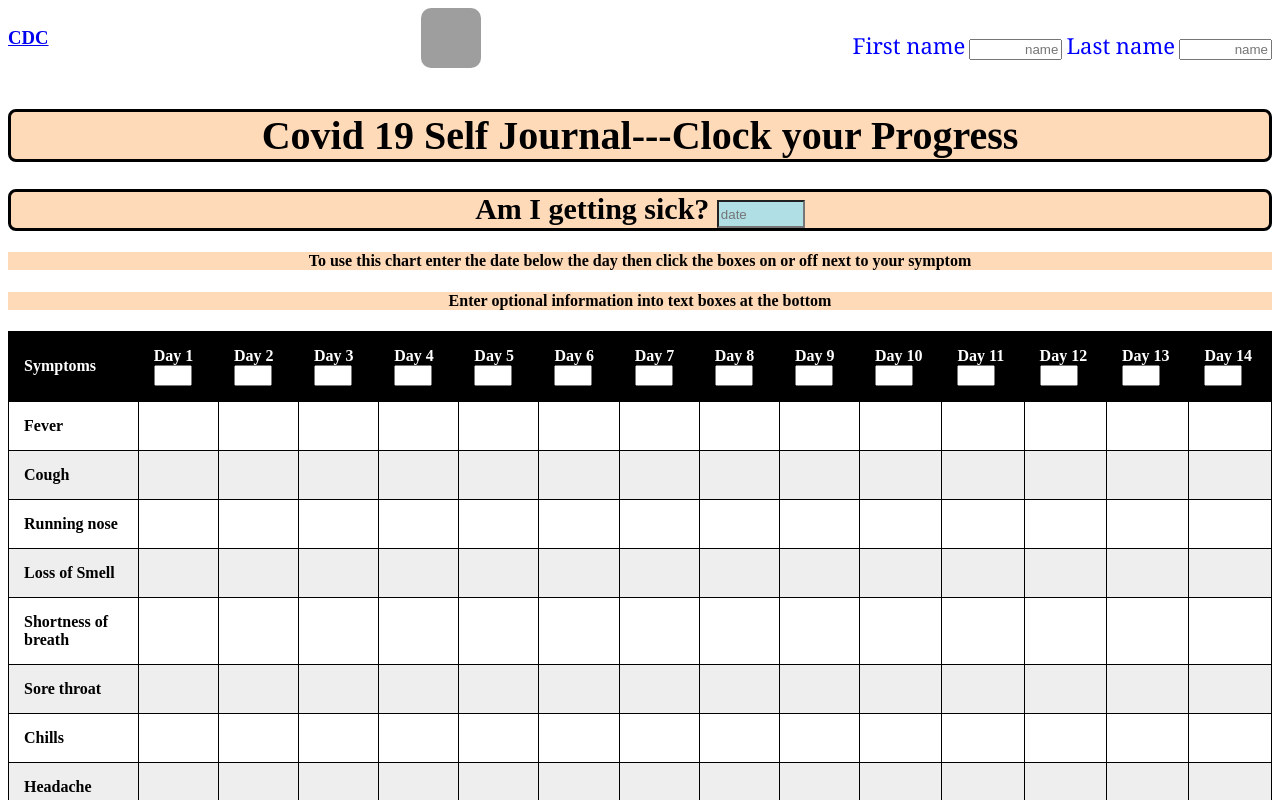
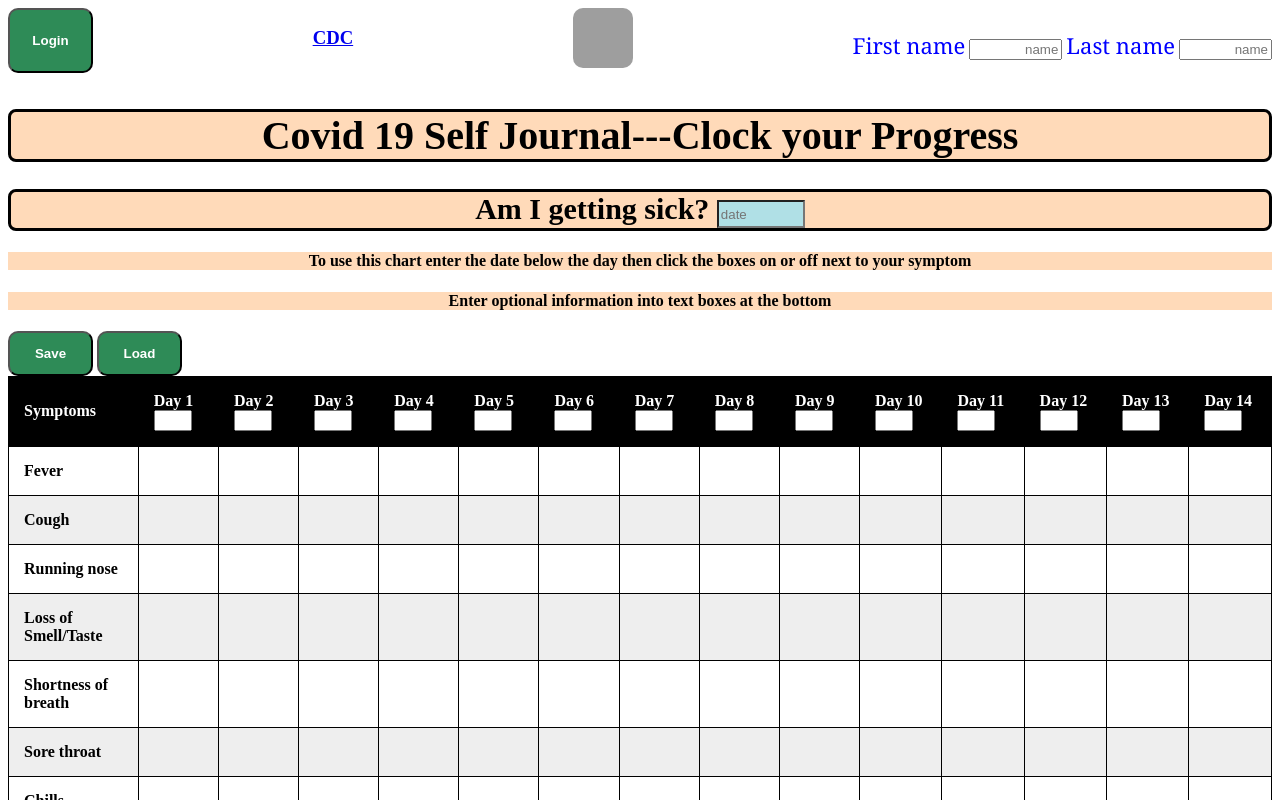
Before and after one commit to shervheimb6/covid_19_2, a plain HTML site: page index.html in a window 1280 px wide. Shown: the top 800 px of the page. Drawn offline with nearby package versions, Linux system fonts and the light colour scheme; some packages are replaced by stand-ins of ours; grey boxes are pictures that could not be loaded.

Commit message:
added save function button

```diff
--- a/index.html
+++ b/index.html
@@ -5,10 +5,13 @@
         <title>Covid19 Journal</title>
         <link rel="stylesheet" href="style.css" type="text/css">
         <script src="https://ajax.googleapis.com/ajax/libs/jquery/3.4.1/jquery.min.js"></script>
+        <script src="https://www.gstatic.com/firebasejs/7.14.3/firebase-app.js"></script>
+        <script src="https://www.gstatic.com/firebasejs/7.14.3/firebase-firestore.js"></script>
 
       </head>
       <body>
         <div id="grid">
+          <button id="loginButton">Login</button>
           <h3 id="namebar">
             <a href="https://www.cdc.gov/coronavirus/2019-ncov/symptoms-testing/index.html#cdc-chat-bot-open">CDC</a>
           </h3>
@@ -28,18 +31,13 @@
 
 
 
-             <script src="https://unpkg.com/react@16/umd/react.development.js" crossorigin></script>
-             <script src="https://unpkg.com/react-dom@16/umd/react-dom.development.js" crossorigin></script>
+                <button id="saveButton">Save</button>
+                <button id="loadButton">Load</button>
+
+
+
+
              <script src="script.js"></script>
-
-             <!-- The core Firebase JS SDK is always required and must be listed first -->
-<script src="/__/firebase/7.14.2/firebase-app.js"></script>
-
-<!-- TODO: Add SDKs for Firebase products that you want to use
-     https://firebase.google.com/docs/web/setup#available-libraries -->
-
-<!-- Initialize Firebase -->
-<script src="/__/firebase/init.js"></script>
 
     </body>
       </html>
--- a/script.js
+++ b/script.js
@@ -8,14 +8,18 @@ const firebaseConfig = {
   appId: "1:242721360407:web:6db1871f966f5ae1236a52"
 };
 
+//buttons
+const saveButton = document.querySelector("#saveButton");
+const loadButton = document.querySelector("#loadButton");
 
+// write a function that targets the
 
 let temp = ['Body Temp a.m.', 'Body Temp p.m.','Pulse','Blood pressure','Blood oxygen level','Unusual symptoms', 'Daily travels'];
 let headerNameList = [
   'Fever',
   'Cough',
   'Running nose',
-  'Loss of Smell',
+  'Loss of Smell/Taste',
   'Shortness of breath',
   'Sore throat',
   'Chills',
@@ -25,22 +29,20 @@ let headerNameList = [
   'Cravings',
   'Blue lips',
 ];
-/*
-let temps = ['temp','temp'];
 
-let savedData = {
-  inputTemps :     createTableBody.tableHead.input ,
-  checkedBoxes :   createTableBody.cell.cell  ,
+//login
+
+function loginButton()  {
+
+};
 
 
-}
-*/
 
 $(document).ready(() => {
 
   function createTableBody() {
     // create table
-    $("<table></table>").appendTo("body");
+   let table = $("<table></table>").appendTo("body");
 
     // create header row
     let tableHead = $("<thead></thead>").addClass('head').append("<tr></tr>");
@@ -60,7 +62,7 @@ $(document).ready(() => {
         let cell = $("<td></td>").addClass('cell').appendTo(row);
       };
     };
-
+    // creates the temp rows
     for (let n in temp) {
         let row = $("<tr></tr>");
         $("<th></th>").text(temp[n]).appendTo(row);
@@ -69,6 +71,33 @@ $(document).ready(() => {
         };
         $("tbody").append(row);
       };
+      // click event listener for my save button
+saveButton.addEventListener("click", function() {
+  const textToSave = table ;
+  console.log("I am going to save" + textToSave + "to Firestore");
+  docRef.set({
+      textToSave
+
+  }).then(function() {
+      console.log("Status saved");
+  }).catch(function(error) {
+      console.log("got an error", error);
+  });
+});
+
+// this saves the data from our app and all the
+// underlining information
+loadButton.addEventListener("click",  function() {
+  docRef.get().then(function (doc) {
+    if (doc && doc.exists) {
+        const myData = doc.data();
+        console.log(myData);
+
+    }
+  }).catch(function (error) {
+      console.log("Got an error", error);
+  });
+});
     };
 
     function statement()    {
@@ -76,13 +105,10 @@ $(document).ready(() => {
   };
 
 
-
-
-
+  //this call creates the table body
   createTableBody();
   // use function to create table ad disclaimer
   statement();
-
 
 
   // checkbox on/off
@@ -92,9 +118,15 @@ $(document).ready(() => {
     };
   });
 
-/*let buttonSave('click', event =>  {
-    event.currentTarget("body").value;
-});*/
+});
 
+// these firebase references are outside of the table function
 
-});
+//ref to the
+firebase.initializeApp(firebaseConfig);
+// ref to the firestore
+var firestore = firebase.firestore();
+
+// docRef refers to the firebase app name which is why the firestore
+//doc is called samples/snadwichData
+const docRef = firestore.doc("samples/sandwichData");
--- a/style.css
+++ b/style.css
@@ -93,3 +93,30 @@ table {
     height:60px;
     border-radius: 10px;
   }
+
+#saveButton  {
+  height: 45px;
+  width: 85px;
+  border-radius: 10px;
+  color:white;
+  font-weight: bold;
+  background-color: seagreen;
+}
+
+#loadButton  {
+  height: 45px;
+  width: 85px;
+  border-radius: 10px;
+  color:white;
+  font-weight: bold;
+  background-color: seagreen;
+}
+
+#loginButton  {
+  height: 65px;
+  width: 85px;
+  border-radius: 10px;
+  color:white;
+  font-weight: bold;
+  background-color: seagreen;
+}
```
